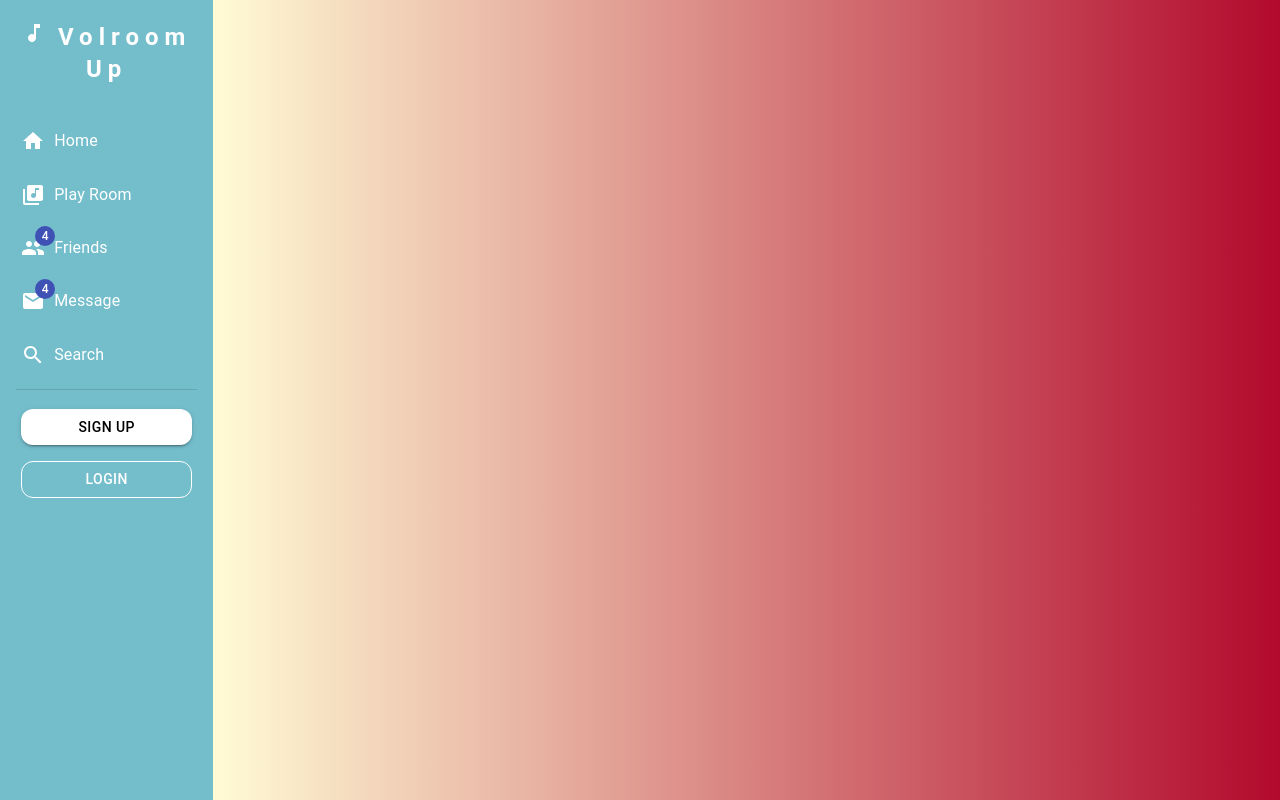
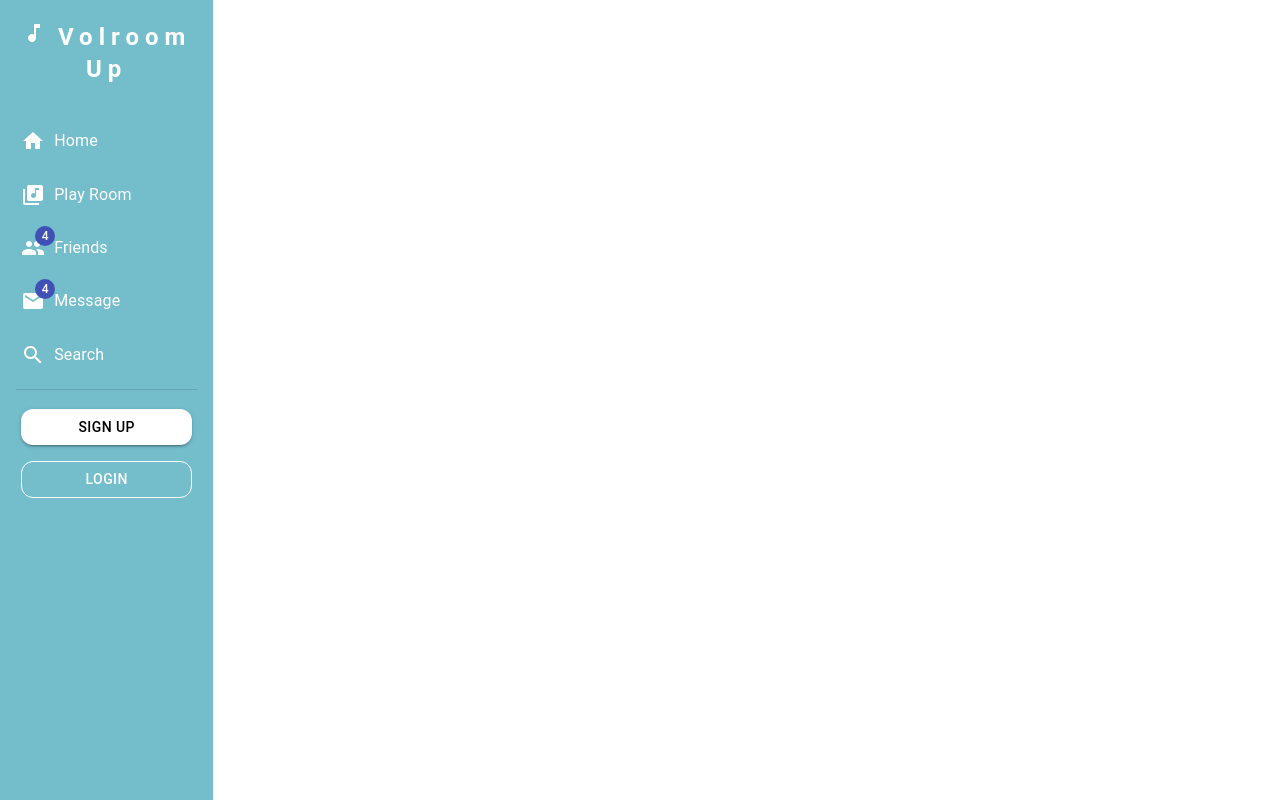
Before and after one commit to dev-dongwon/webrtc-with-react, a React (Create React App) app in the folder client/: page / in a window 1280 px wide. Built offline with nearby package versions, Linux system fonts and the light colour scheme; the HTML template or start-up script is replaced by a standard one.

Commit message:
Feat : 배경화면 white 색상으로 변경

```diff
--- a/client/src/App.css
+++ b/client/src/App.css
@@ -1,16 +1,5 @@
 .content {
-  background: #fffbd5; /* fallback for old browsers */
-  background: -webkit-linear-gradient(
-    to left,
-    #b20a2c,
-    #fffbd5
-  ); /* Chrome 10-25, Safari 5.1-6 */
-  background: linear-gradient(
-    to left,
-    #b20a2c,
-    #fffbd5
-  ); /* W3C, IE 10+/ Edge, Firefox 16+, Chrome 26+, Opera 12+, Safari 7+ */
-
+  background: white;
   text-decoration: none;
   height: 100%;
   min-height: 100vh;
```
